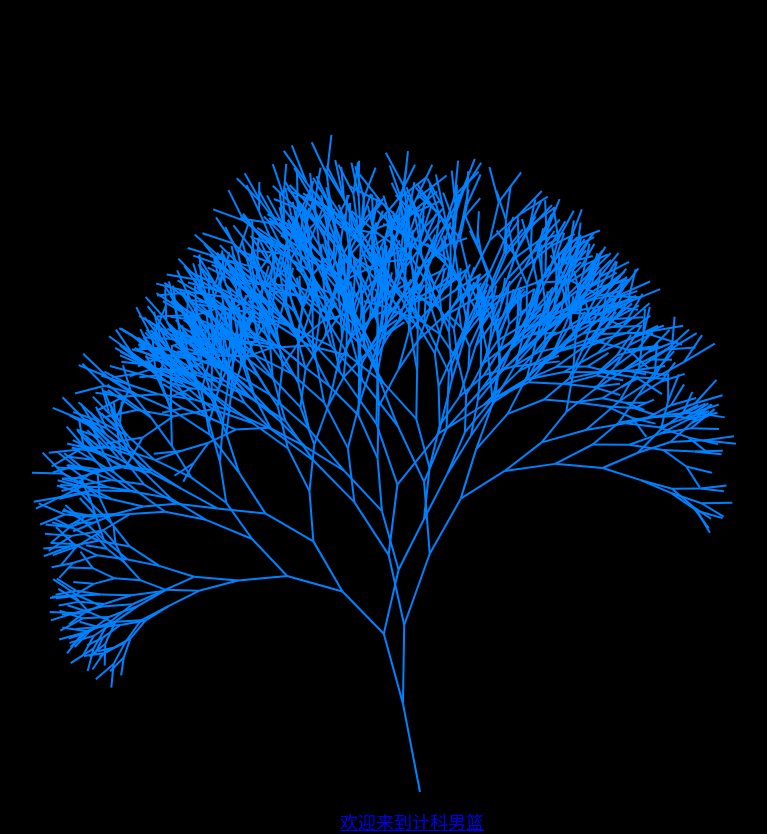
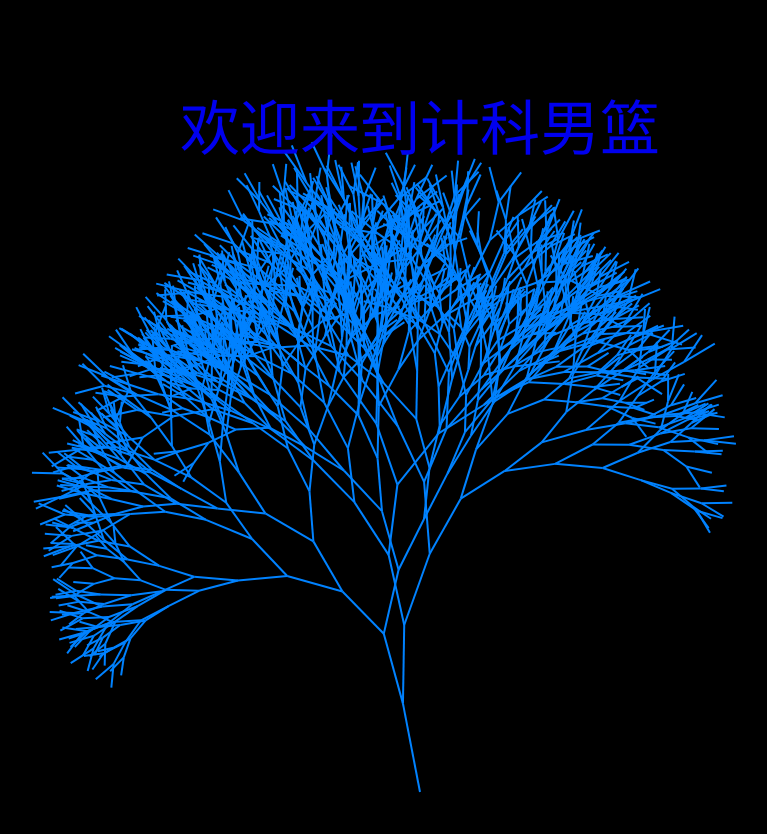
Before and after one commit to Blackgan3/Team, a plain HTML site: page index.html in a window 1280 px wide. Shown: the whole page, without its empty margins (228-995 px from the left). Drawn offline with Linux system fonts and the light colour scheme.

Commit message:
修改主页

```diff
--- a/index.html
+++ b/index.html
@@ -1,12 +1,17 @@
 <html lang="en">
 <head>
-    <meta charset="UTF-8">
+    <meta charset="utf-8">
+    <meta http-equiv="X-UA-Compatible" content="IE=edge">
+    <meta name="viewport" content="width=device-width, initial-scale=1">
+    <meta name="description" content="">
+    <meta name="author" content="">
     <title>计科男篮</title>
     <style>
         #welBody{
-            float: left;
-            width:100%;
+            width: 100%;
             text-align: center;
+            position: absolute;
+            top: 10%;
         }
     </style>
 </head>
@@ -14,7 +19,7 @@
 <canvas id = "canvas" width="500" height="500">
 </canvas>
 <div id="welBody" >
-    <a href="index.html" style="font-size: 18px;">欢迎来到计科男篮</a>
+    <a href="index.html" style="    font-size: 60px;text-decoration: none;">欢迎来到计科男篮</a>
 </div>
 <script>
 
```
